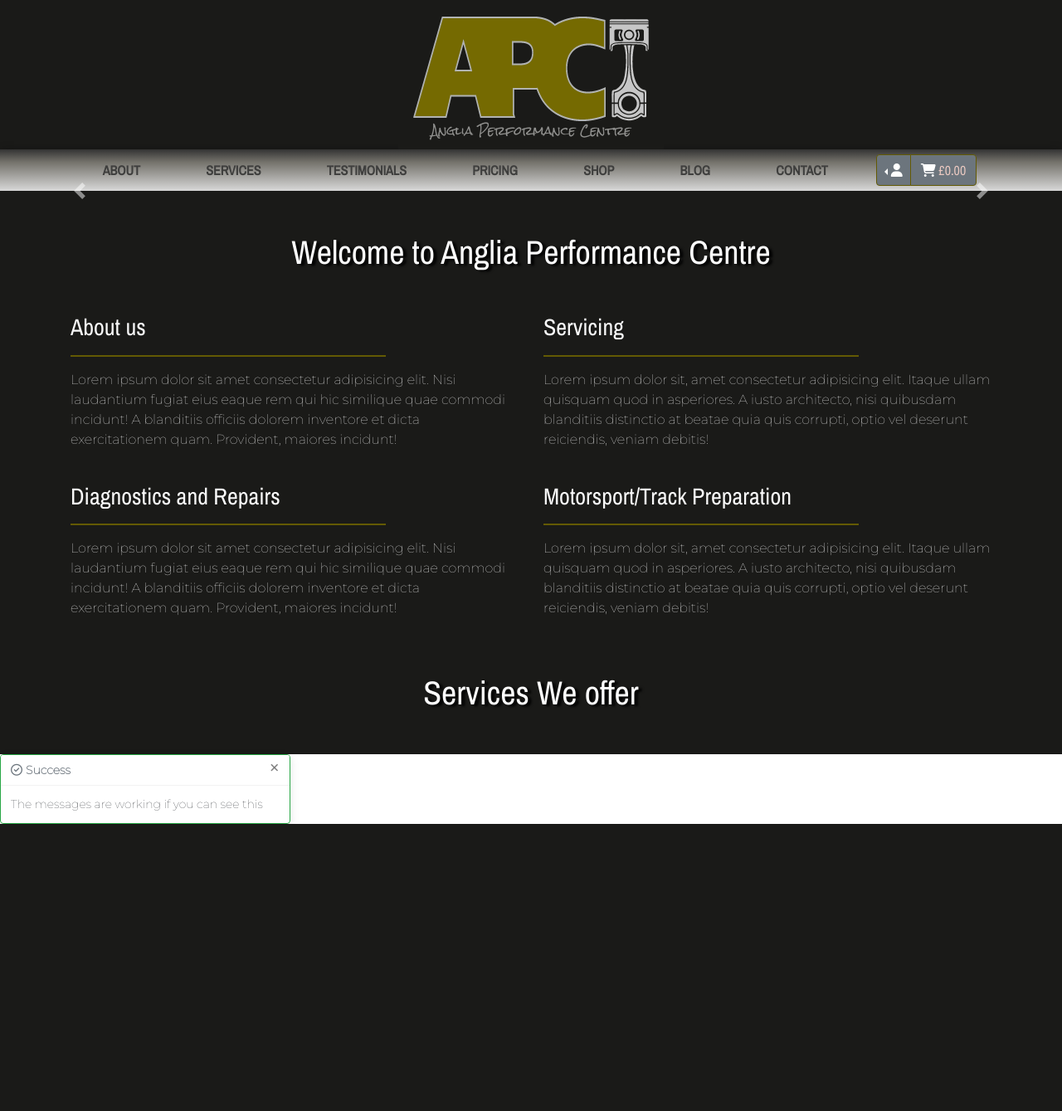
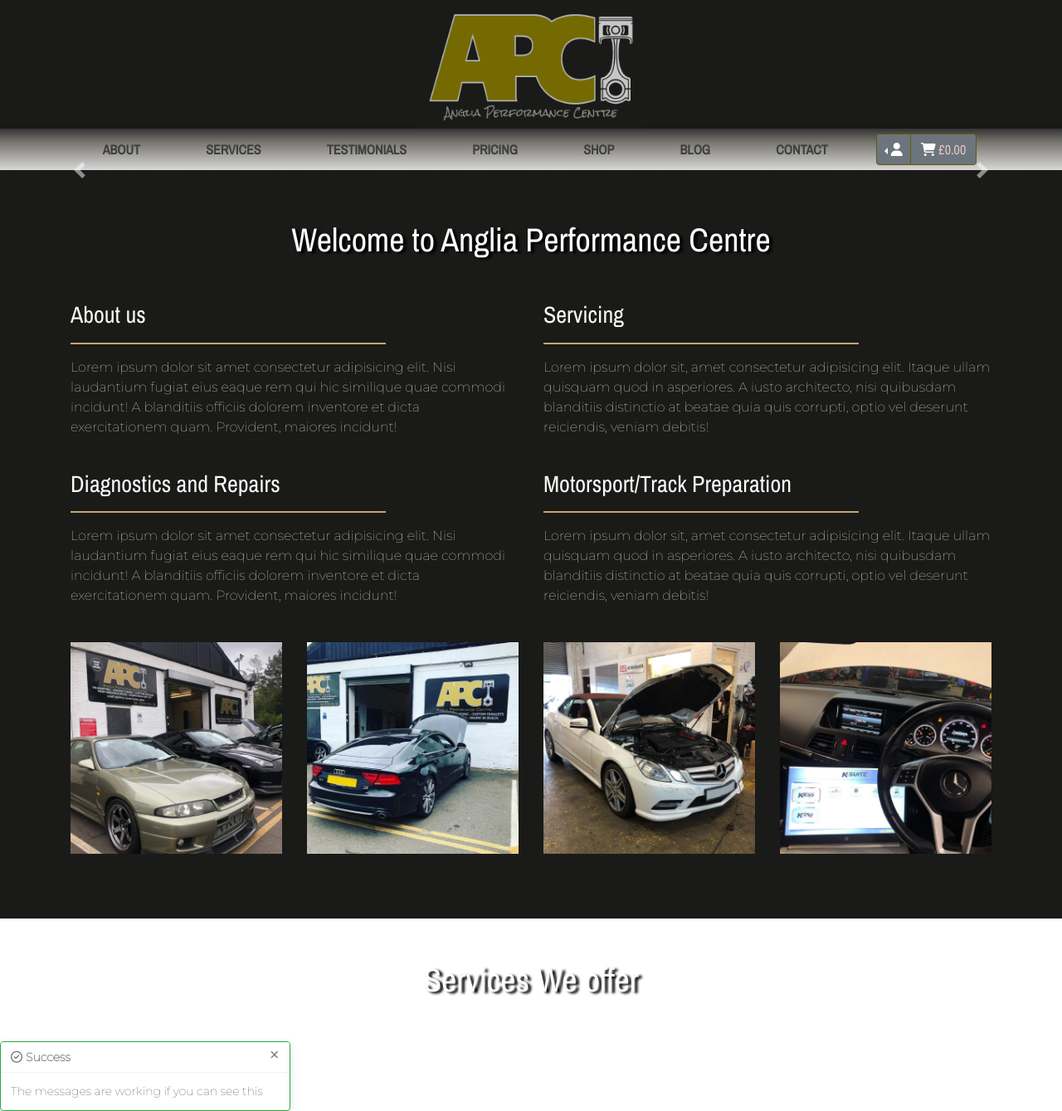
Before and after one commit to Matte-gtr/AngliaPerformanceCentre, a Django app: page / in a window 1280 px wide. Shown: the whole page at 83% size. Before the commit the page ends 993 px from the top, so only its background shows below. Run offline with Django 3.2, Linux system fonts and the light colour scheme; data that the repository does not hold is empty; some libraries are stand-ins or nearby versions.

Commit message:
add images to home page and adjust page header image & styling

```diff
--- a/home/templates/home/home.html
+++ b/home/templates/home/home.html
@@ -40,7 +40,7 @@
   </a>
 </div>
 
-<div class="container-fluid bg-darker">
+<div class="container-fluid bg-darker section-padding">
   <section class="container">
     <div class="row">
       <div class="col">
@@ -61,7 +61,7 @@
         <p class="dark-content">Lorem ipsum dolor sit, amet consectetur adipisicing elit. Itaque ullam quisquam quod in asperiores. A iusto architecto, nisi quibusdam blanditiis distinctio at beatae quia quis corrupti, optio vel deserunt reiciendis, veniam debitis!</p>
       </div>
     </div>
-    <div class="row">
+    <div class="row mb-4">
       <div class="col-12 col-lg-6">
         <h3 class="dark-content">Diagnostics and Repairs</h4>
         <hr class="hr-gold">
@@ -73,18 +73,39 @@
         <p class="dark-content">Lorem ipsum dolor sit, amet consectetur adipisicing elit. Itaque ullam quisquam quod in asperiores. A iusto architecto, nisi quibusdam blanditiis distinctio at beatae quia quis corrupti, optio vel deserunt reiciendis, veniam debitis!</p>
       </div>
     </div>
-  </section>
-  <section class="container-fluid">
-    <div class="row">
-      <div class="col-12">
-        <div>
-          <h2 class="section-header text-white">Services We offer</h2>
+    <div class="row pt-1 lg-expand">
+      <div class="col-12 col-md-6 col-lg-3">
+        <div class="photo-card">
+          <img class="box-image" src="/media/FB_IMG_1637590828563.jpg" alt="car-image-1">
         </div>
-
+      </div>
+      <div class="col-12 col-md-6 col-lg-3">
+        <div class="photo-card">
+          <img class="box-image" src="/media/FB_IMG_1637590782388.jpg" alt="car-image-2">
+        </div>
+      </div>
+      <div class="col-12 col-md-6 col-lg-3 d-none d-md-block">
+        <div class="photo-card">
+          <img class="box-image" src="/media/FB_IMG_1637590841229.jpg" alt="car-image-3">
+        </div>
+      </div>
+      <div class="col-12 col-md-6 col-lg-3 d-none d-md-block">
+        <div class="photo-card">
+          <img class="box-image" src="/media/FB_IMG_1637590847180.jpg" alt="car-image-4">
+        </div>
       </div>
     </div>
   </section>
 </div>
+<section class="container-fluid">
+  <div class="row">
+    <div class="col-12">
+      <div>
+        <h2 class="section-header text-white">Services We offer</h2>
+      </div>
+    </div>
+  </div>
+</section>
 
 
 {% endblock %}
--- a/static/css/base.css
+++ b/static/css/base.css
@@ -2,6 +2,7 @@
 @import url('https://fonts.googleapis.com/css2?family=Open+Sans&display=swap');
 @import url('https://fonts.googleapis.com/css2?family=Archivo+Narrow&display=swap');
 @import url('https://fonts.googleapis.com/css2?family=Montserrat:wght@100&display=swap');
+@import url('https://fonts.googleapis.com/css2?family=Dancing+Script&display=swap');
 
 html {
   scroll-behavior: smooth;
@@ -26,7 +27,7 @@
 }
 
 .main-logo {
-    height: 180px;
+    height: 155px;
     width: auto;
 }
 
@@ -55,31 +56,43 @@
 }
 
 .hr-gold {
-    border:1px solid #635a03;
+    border:1px solid #c6a76c;
     width: 70%;
     margin-left: 0;
 }
 
 .bg-header {
-    background-color: #756a01;
+    background-color: #817346;
     background-size: cover;
     background-position: center;
     background-repeat: no-repeat;
     background-blend-mode: color-burn;
-    height: 35vh;
+    height: 100%;
     width: 100%;
     display: flex;
     align-items: center;
     justify-content: center;
 }
 
+.header-container {
+    height: 25vw;
+    width: 100%;
+    max-height: 300px;
+}
+
 .page-header {
-    font-size: 96px;
-    color: #000000;
-    text-shadow: 3px 3px 3px #756a01,
+    font-family: 'Dancing Script', sans-serif;
+    font-size: 65px;
+    color: #fafafa;
+    text-shadow: 3px 3px 3px #000000,
                  -3px -3px 3px #756a01,
                  -3px 3px 3px #756a01,
                  3px -3px 3px #756a01;
+                 margin-bottom: 0;
+}
+
+.section-padding {
+    padding: 10px 0 63px 0
 }
 
 /*----------Navbar----------*/
@@ -130,7 +143,7 @@
 }
 
 .nav-link:hover {
-    color: #756a01;
+    color: #c6a76c;
 }
 
 .dropdown {
@@ -160,7 +173,7 @@
 }
 
 .dropdown-content a:hover {
-    background-color: rgba(117,106,1,0.7);
+    background-color: #c6a76c;
     color: #fafafa;
     text-decoration: none;
 }
@@ -170,11 +183,11 @@
 }
 
 .dropdown:hover .dropdown-btn {
-    color: #756a01;
+    color: #c6a76c;
 }
 
 .active {
-    color: #756a01;
+    color: #704b03;
     font-size: 20px;
 }
 
@@ -336,7 +349,7 @@
     color: #fafafa;
     font-size: 8vw;
     text-shadow: 3px 3px black;
-    font-family: 'Archivo Narrow', sans-serif;
+    font-family: 'Dancing Script', sans-serif;
 }
 
 .ad-divider {
@@ -379,16 +392,40 @@
     color: #fafafa;
 }
 
+.photo-card {
+    height: 100%;
+    width: 100%;
+    padding-bottom: 15px;
+}
+
+.box-image {
+    height: 100%;
+    width: 100%;
+}
+
 /*----------The Team page----------*/
 
 .team-header {
-    background-image: url(/media/IMG-20211107-WA0009.jpg);
+    background-image: url(/media/engine-components.jpg);
 }
 
 /*----------Media Queries----------*/
+
+@media (min-width: 435px) {
+    .page-header {
+        font-size: 96px;
+    }
+}
 
 @media (min-width: 1197px) {
     .ad-name {
         font-size: 96px;
     }
 }
+
+@media (min-width: 1500px) {
+    .lg-expand {
+        margin-left: -90px;
+        margin-right: -90px;
+    }
+}
```
Also changed, not shown: about_us/templates/about_us/the_team.html (+6 -3 lines), media/FB_IMG_1637590782388.jpg (added), media/FB_IMG_1637590828563.jpg (added), media/FB_IMG_1637590841229.jpg (added), media/FB_IMG_1637590847180.jpg (added), media/engine-components.jpg (added).
